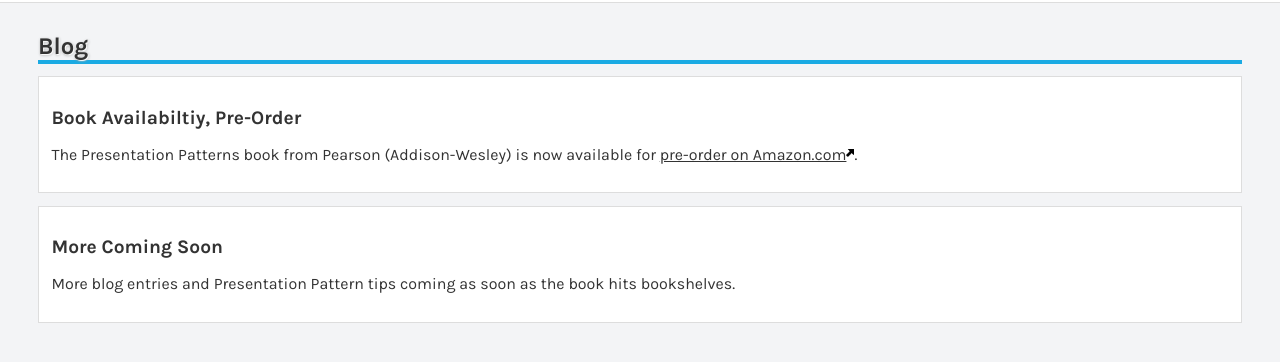
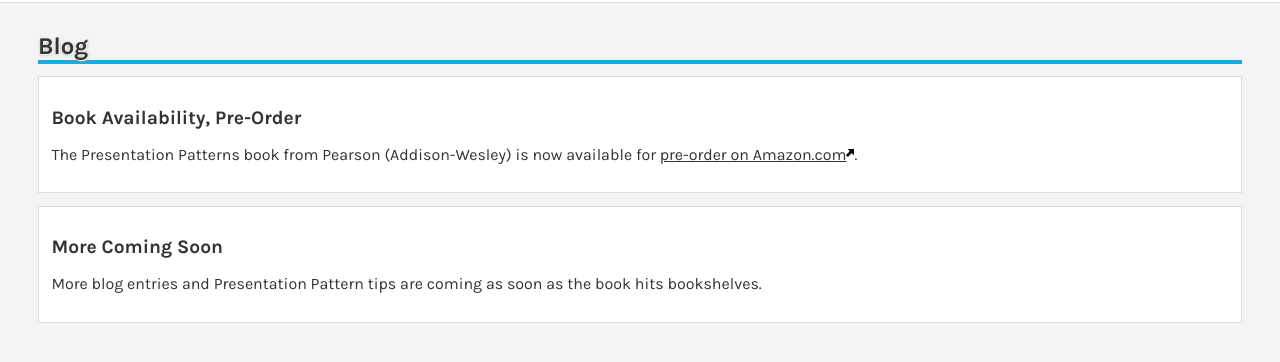
Before and after one commit to PresentationPatterns/presentationpatterns.github.com, a Jekyll site: the page built from blog.md, in a window 1280 px wide. Shown: the part 142-504 px from the top of the page. Built offline with Jekyll 4.4.1, drawn with Linux system fonts in a browser that asks for light colours.

Commit message:
Spelling on blog page

```diff
--- a/blog.md
+++ b/blog.md
@@ -8,7 +8,7 @@ tagline:
 <article>
 	<h1>Blog</h1>
 	<section>
-		<h2>Book Availabiltiy, Pre-Order</h2>
+		<h2>Book Availability, Pre-Order</h2>
 		<p>
 			The Presentation Patterns book from Pearson (Addison-Wesley) is now available for <a href="http://www.amazon.com/Presentation-Patterns-Information-Alchemy-Presentations/dp/0321820800/ref=sr_1_2?s=books&ie=UTF8&qid=1326465927&sr=1-2">pre-order on Amazon.com</a>.
 		</p>
@@ -16,7 +16,7 @@ tagline:
 	<section>
 		<h2>More Coming Soon</h2>
 		<p>
-			More blog entries and Presentation Pattern tips coming as soon as the book hits bookshelves.
+			More blog entries and Presentation Pattern tips are coming as soon as the book hits bookshelves.
 		</p>
 	</section>
 </article>
```
